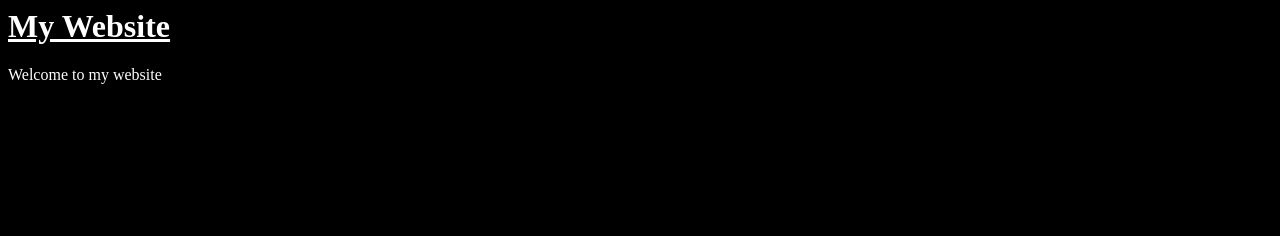
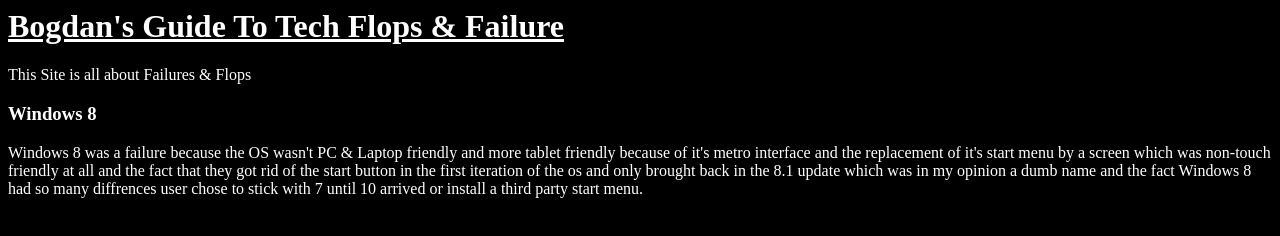
Before and after one commit to Bogdan2222-r/Bogdan, a plain HTML site: page index.html in a window 1280 px wide. Drawn offline with Linux system fonts and the light colour scheme.

Commit message:
update index.html

```diff
--- a/index.html
+++ b/index.html
@@ -12,7 +12,16 @@
         </style>
     </head>
     <body>
-        <h1>My Website</h1>
-        <p>Welcome to my website</p>
+        <h1>Bogdan's Guide To Tech Flops & Failure</h1>
+        <p>This Site is all about Failures & Flops</p>
     </body>
+    <div>
+        <body>
+        <h3>Windows 8</h3>
+        <p>Windows 8 was a failure because the OS wasn't PC & Laptop friendly and more tablet friendly because of it's metro interface
+        and the replacement of it's start menu by a screen which was non-touch friendly at all and the fact that they got rid of the start button in the first iteration
+        of the os and only brought back in the 8.1 update which was in my opinion a dumb name and the fact Windows 8 had so many diffrences user chose to stick with 7
+        until 10 arrived or install a third party start menu.</p>
+        </body>
+    </div>
 </html>
```
